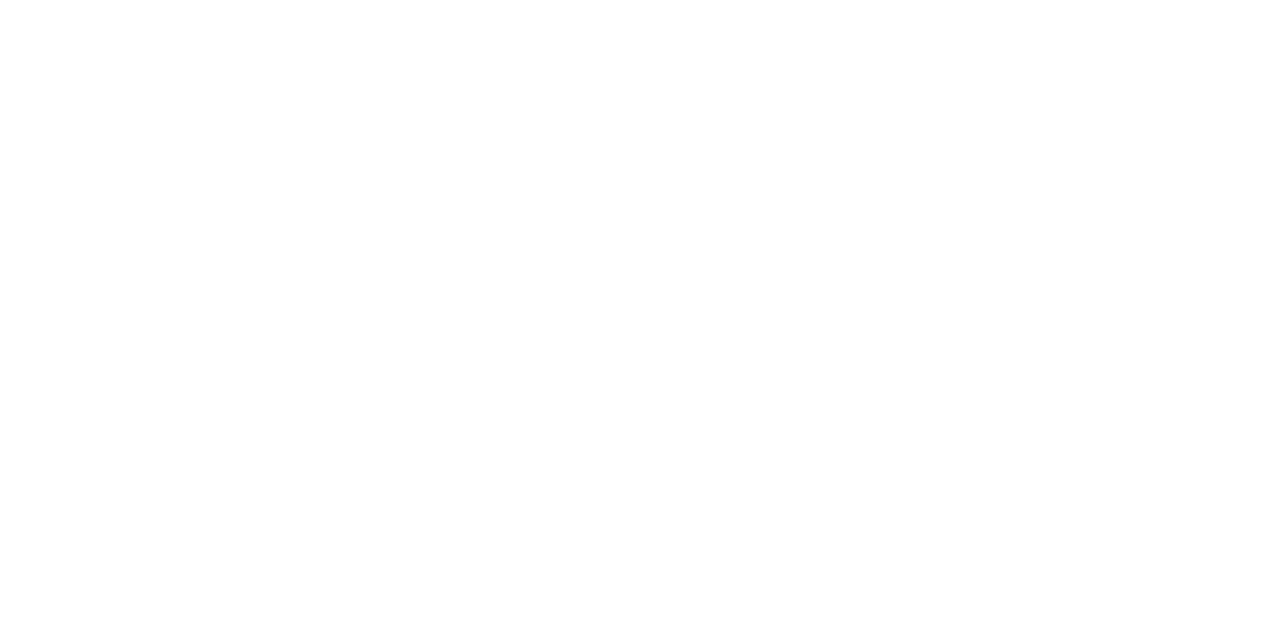
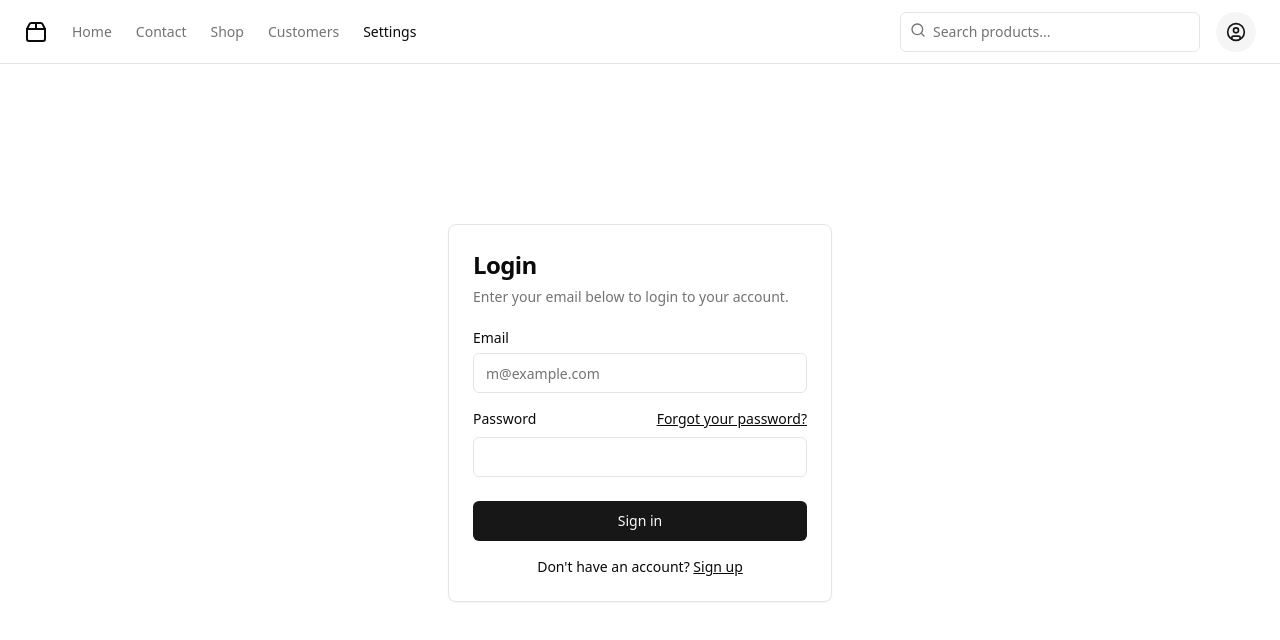
Before and after one commit to MikeF404/switch-tester-app, a React (Vite) app in the folder frontend/: page /login in a window 1280 px wide. Before the commit this address had no page. Shown: the top 640 px of the page. Built offline with nearby package versions, Linux system fonts and the light colour scheme.

Commit message:
Added Login pages and endpoints. No error handling

```diff
--- a/frontend/package.json
+++ b/frontend/package.json
@@ -12,6 +12,7 @@
   "dependencies": {
     "@radix-ui/react-dialog": "^1.1.1",
     "@radix-ui/react-dropdown-menu": "^2.1.1",
+    "@radix-ui/react-label": "^2.1.0",
     "@radix-ui/react-radio-group": "^1.2.0",
     "@radix-ui/react-slot": "^1.1.0",
     "@radix-ui/react-toggle": "^1.1.0",
--- a/frontend/src/components/Header.tsx
+++ b/frontend/src/components/Header.tsx
@@ -126,7 +126,12 @@ const Header: React.FC = () => {
             <DropdownMenuItem>Settings</DropdownMenuItem>
             <DropdownMenuItem>Support</DropdownMenuItem>
             <DropdownMenuSeparator />
-            <DropdownMenuItem>Logout</DropdownMenuItem>
+            <Link
+              to="/login"
+              className="text-muted-foreground hover:text-foreground"
+            >
+              <DropdownMenuItem>Logout</DropdownMenuItem>
+            </Link>
           </DropdownMenuContent>
         </DropdownMenu>
       </div>
--- /dev/null
+++ b/frontend/src/components/ui/label.tsx
@@ -0,0 +1,24 @@
+import * as React from "react"
+import * as LabelPrimitive from "@radix-ui/react-label"
+import { cva, type VariantProps } from "class-variance-authority"
+
+import { cn } from "@/lib/utils"
+
+const labelVariants = cva(
+  "text-sm font-medium leading-none peer-disabled:cursor-not-allowed peer-disabled:opacity-70"
+)
+
+const Label = React.forwardRef<
+  React.ElementRef<typeof LabelPrimitive.Root>,
+  React.ComponentPropsWithoutRef<typeof LabelPrimitive.Root> &
+    VariantProps<typeof labelVariants>
+>(({ className, ...props }, ref) => (
+  <LabelPrimitive.Root
+    ref={ref}
+    className={cn(labelVariants(), className)}
+    {...props}
+  />
+))
+Label.displayName = LabelPrimitive.Root.displayName
+
+export { Label }
--- a/frontend/src/main.tsx
+++ b/frontend/src/main.tsx
@@ -9,6 +9,10 @@ import SwitchTester from "./pages/SwitchTesterPage";
 import Cart from "./pages/Cart";
 import "./index.css";
 
+
+import LoginPage from "./pages/LoginPage";
+import { RegisterPage } from "./pages/RegisterPage";
+
 ReactDOM.createRoot(document.getElementById("root") as HTMLElement).render(
   <React.StrictMode>
     <BrowserRouter>
@@ -19,8 +23,8 @@ ReactDOM.createRoot(document.getElementById("root") as HTMLElement).render(
           <Route path="contact" element={<Contact />} />
           <Route path="shop/switch-tester" element={<SwitchTester />} />
           <Route path="cart" element={<Cart />} />
-
-
+          <Route path="login" element={<LoginPage />} />
+          <Route path="register" element={<RegisterPage />} />
         </Route>
       </Routes>
     </BrowserRouter>
--- /dev/null
+++ b/frontend/src/pages/LoginPage.tsx
@@ -0,0 +1,102 @@
+import { Button } from "@/components/ui/button";
+import {
+  Card,
+  CardContent,
+  CardDescription,
+  CardFooter,
+  CardHeader,
+  CardTitle,
+} from "@/components/ui/card";
+import { Input } from "@/components/ui/input";
+import { Label } from "@/components/ui/label";
+import { useState } from "react";
+import { Link, useNavigate } from "react-router-dom";
+
+export const description =
+  "A simple login form with email and password. The submit button says 'Sign in'.";
+
+const LoginPage: React.FC = () => {
+  const [email, setEmail] = useState("");
+  const [password, setPassword] = useState("");
+
+
+  const handleSubmit = async (e: any) => {
+    e.preventDefault();
+    try {
+      const response = await fetch(`http://127.0.0.1:5000/login`, {
+        method: "POST",
+        headers: {
+          "Content-Type": "application/json",
+        },
+        body: JSON.stringify({ email, password }),
+      });
+      if (!response.ok) {
+        throw new Error("HTTP error " + response.status);
+      }
+      const data = await response.json();
+
+      localStorage.setItem("token", data.token);
+      let navigate = useNavigate();
+      navigate("/");
+    } catch (error: any) {
+      console.error("Authentication error:", error.message);
+    }
+  };
+
+  return (
+    <div className="flex justify-center mt-40">
+      <Card className="w-full max-w-sm">
+        <CardHeader>
+          <CardTitle className="text-2xl">Login</CardTitle>
+          <CardDescription>
+            Enter your email below to login to your account.
+          </CardDescription>
+        </CardHeader>
+        <form onSubmit={handleSubmit}>
+          <CardContent className="grid gap-4">
+            <div className="grid gap-2">
+              <Label htmlFor="email">Email</Label>
+              <Input
+                id="email"
+                type="email"
+                placeholder="m@example.com"
+                value={email}
+                onChange={(e) => setEmail(e.target.value)}
+                required
+              />
+            </div>
+            <div className="grid gap-2">
+              <div className="flex items-center">
+                <Label htmlFor="password">Password</Label>
+                <Link
+                  to="/restore-password"
+                  className="ml-auto inline-block text-sm underline"
+                >
+                  Forgot your password?
+                </Link>
+              </div>
+              <Input
+                id="password"
+                type="password"
+                required
+                value={password}
+                onChange={(e) => setPassword(e.target.value)}
+              />
+            </div>
+          </CardContent>
+          <CardFooter className="flex flex-col">
+            <Button type="submit" className="w-full">Sign in</Button>
+            <div className="mt-4 text-center text-sm">
+              Don&apos;t have an account?{" "}
+              <Link to="/register" className="underline">
+                Sign up
+              </Link>
+            </div>
+          </CardFooter>
+        </form>
+      </Card>
+    </div>
+  );
+};
+
+export default LoginPage;
--- /dev/null
+++ b/frontend/src/pages/RegisterPage.tsx
@@ -0,0 +1,92 @@
+import { Button } from "@/components/ui/button";
+import {
+  Card,
+  CardContent,
+  CardDescription,
+  CardFooter,
+  CardHeader,
+  CardTitle,
+} from "@/components/ui/card";
+import { Input } from "@/components/ui/input";
+import { Label } from "@/components/ui/label";
+import { useState } from "react";
+import { Link, useNavigate } from "react-router-dom";
+
+export const description =
+  "A simple login form with email and password. The submit button says 'Sign in'.";
+
+export function RegisterPage() {
+  const [email, setEmail] = useState("");
+  const [password, setPassword] = useState("");
+
+  const handleSubmit = async (e: any) => {
+    e.preventDefault();
+    try {
+      const response = await fetch(`http://127.0.0.1:5000/register`, {
+        method: "POST",
+        headers: {
+          "Content-Type": "application/json",
+        },
+        body: JSON.stringify({ email, password }),
+      });
+      if (!response.ok) {
+        throw new Error("HTTP error " + response.status);
+      }
+      const data = await response.json();
+
+      localStorage.setItem("token", data.token);
+      let navigate = useNavigate();
+      navigate("/dashboard");
+    } catch (error: any) {
+      console.error("Authentication error:", error.message);
+    }
+  };
+  return (
+    <div className="flex justify-center mt-40">
+      <Card className="w-full max-w-sm">
+        <CardHeader>
+          <CardTitle className="text-2xl">Sign up</CardTitle>
+          <CardDescription>
+            Enter your email below to create an account.
+          </CardDescription>
+        </CardHeader>
+        <form onSubmit={handleSubmit}>
+          <CardContent className="grid gap-4">
+            <div className="grid gap-2">
+              <Label htmlFor="email">Email</Label>
+              <Input
+                id="email"
+                type="email"
+                placeholder="m@example.com"
+                value={email}
+                onChange={(e) => setEmail(e.target.value)}
+                required
+              />
+            </div>
+            <div className="grid gap-2 mt-0.5">
+              <div className="flex items-center">
+                <Label htmlFor="password">Password</Label>
+              </div>
+              <Input
+                id="password"
+                type="password"
+                required
+                value={password}
+                onChange={(e) => setPassword(e.target.value)}
+              />
+            </div>
+          </CardContent>
+          <CardFooter className="flex flex-col">
+            <Button className="w-full">Sign up</Button>
+            <div className="mt-4 text-center text-sm">
+              Already have an account?{" "}
+              <Link to="/login" className="underline">
+                Sign in
+              </Link>
+            </div>
+          </CardFooter>
+        </form>
+      </Card>
+    </div>
+  );
+}
--- a/frontend/src/pages/SwitchTesterPage.tsx
+++ b/frontend/src/pages/SwitchTesterPage.tsx
@@ -38,7 +38,6 @@ const SwitchTesterPage: React.FC = () => {
 
   const routeChange = () => {
     let path = `/cart`;
-    console.log(2);
     navigate(path);
   };
 
```
Also changed, not shown: 2 other files (tests, documents, lock files or other folders).
